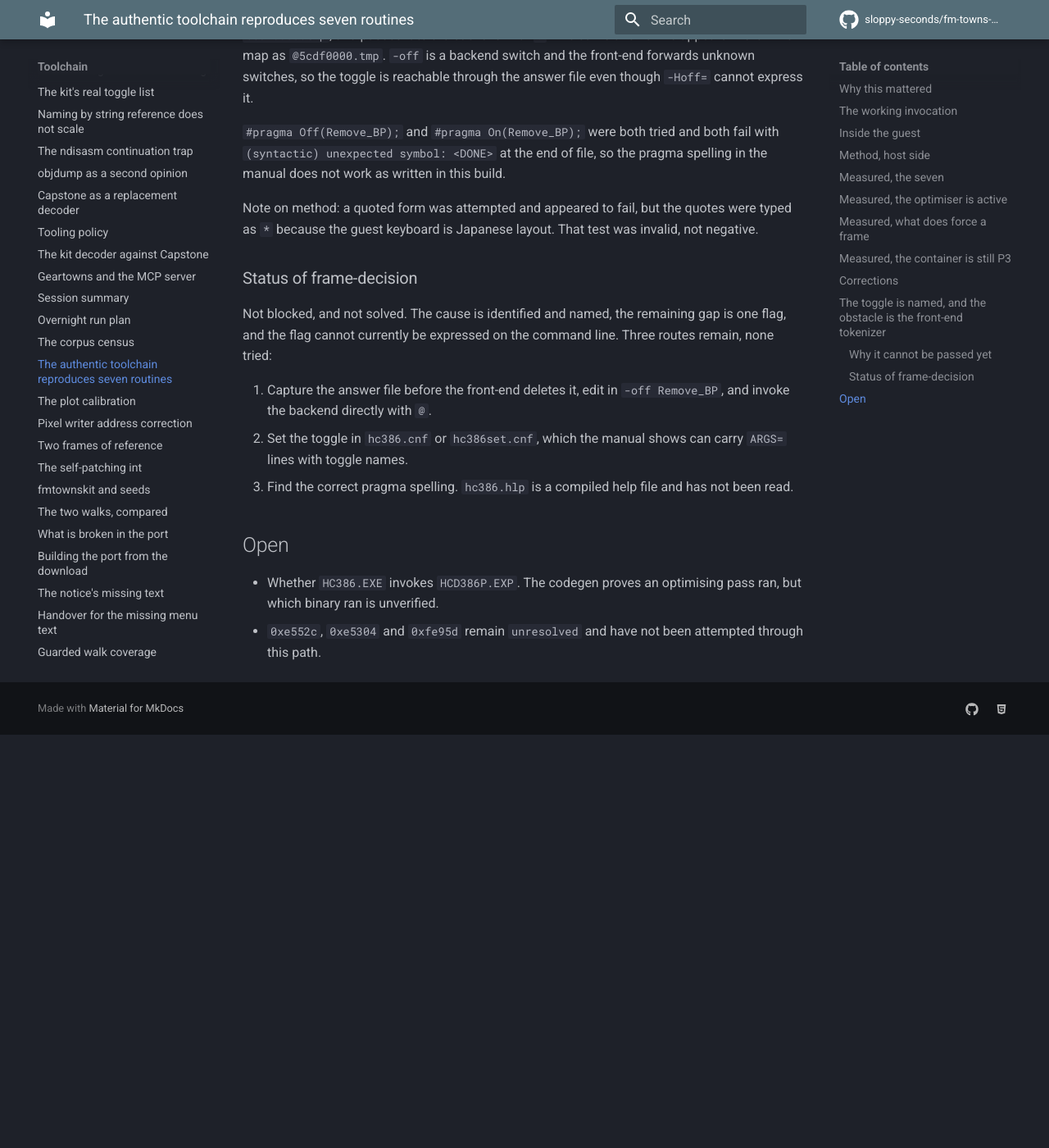
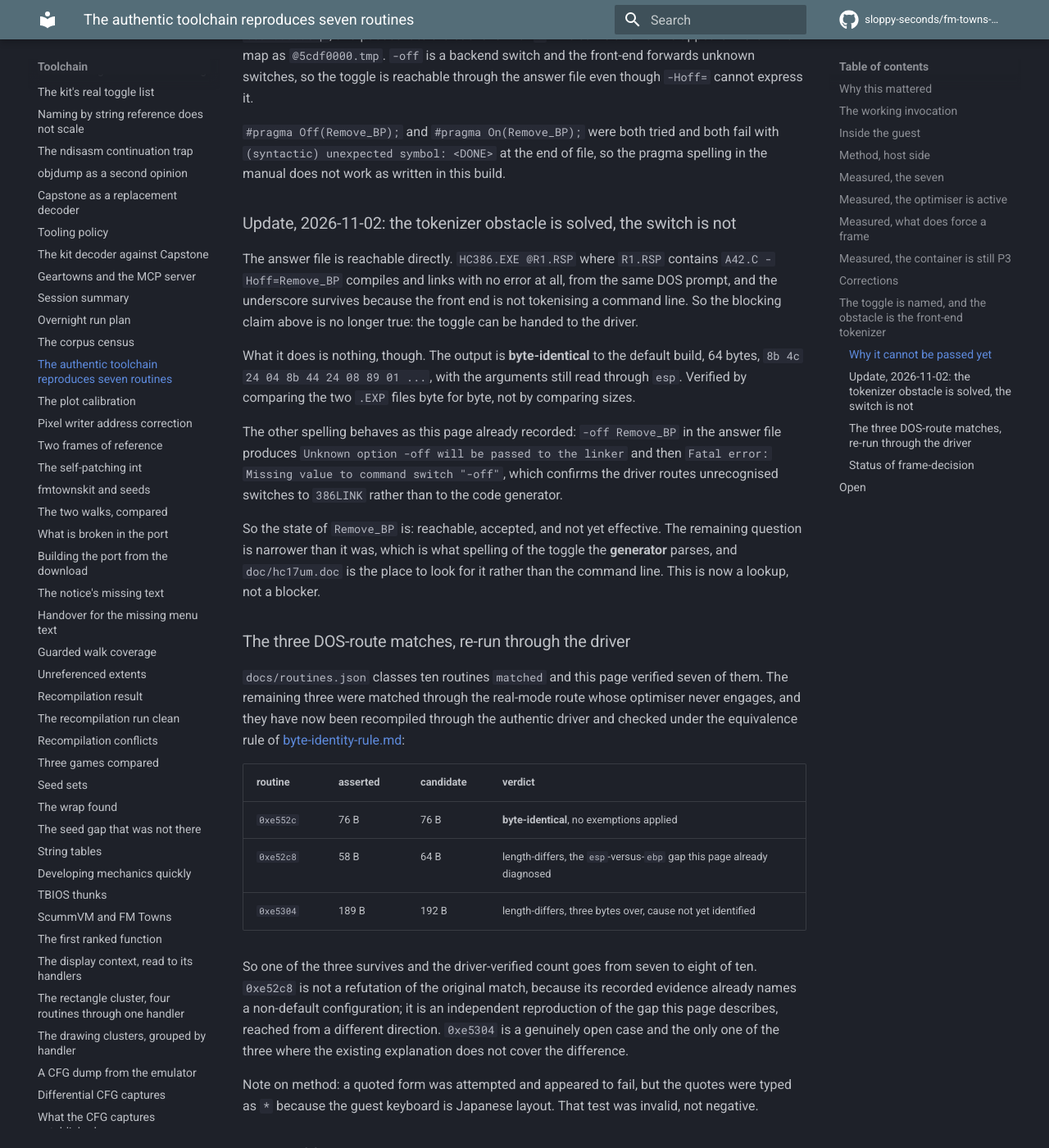
Before and after one commit to sloppy-seconds/fm-towns-ultima, an MkDocs documentation site: the page built from docs/highc-authentic-toolchain.md, in a window 1280 px wide and 1400 px high, scrolled down 5430 px. Shown: the whole window at 82% size. Built offline with MkDocs 1.6.1 and Material for MkDocs 9.7.7, drawn with Linux system fonts in a browser that asks for light colours; comment, search, counter and statistics services are not loaded; before the commit the page ends 6326 px from its top, so only the background shows below that.

Commit message:
attribution: 8 of 10 matched routines now driver-verified, and Remove_BP is reachable but inert
Two follow-ups past the stated scope, both closing gaps the campaign's own reports
had opened.

Re-ran the three `matched` routines that had only ever been matched through the
real-mode route. 0xe552c comes out byte-identical through the authentic driver with
zero exemptions applied, so the driver-verified count is eight of ten, not seven.
0xe52c8 is 64B against an asserted 58B, which is not a refutation but an
independent reproduction of the esp-versus-ebp gap highc-authentic-toolchain.md
already diagnoses, reached from a different direction. 0xe5304 is 192B against
189B and is the one genuinely open case: no existing explanation covers three
bytes.

The Remove_BP blocker moved. The page recorded the toggle as unreachable because
the front end tokenises on the underscore. It is reachable: a response file,
`HC386.EXE @R1.RSP` containing `A42.C -Hoff=Remove_BP`, compiles and links cleanly
with the underscore intact. What it does is nothing. The output is byte-identical
to the default build, established by comparing the two .EXP files byte for byte
rather than their sizes. `-off Remove_BP` in the answer file confirms why the
routing matters: the driver forwards unrecognised switches to 386LINK, not to the
code generator. So the state is now "accepted by the driver, not yet effective on
the generator", which is a lookup in doc/hc17um.doc rather than an obstacle, and a
much smaller question than the one it replaces.

atlas-build.py gained --corpus so candidate sources compile through the same
authentic route without being mixed into the atlas statistics.

Two things learned the hard way and recorded: the guest cannot see files staged
while it runs, so an experiment needs a reset before it can be typed, and
`mdelete` is `mdel` on this host, which silently no-op'd a delete and nearly made
a stale .EXP read as a fresh result.

```diff
--- a/docs/attribution-samples.md
+++ b/docs/attribution-samples.md
@@ -129,6 +129,22 @@ against the authentic generator. The ledger should carry ten with seven flagged
 three DOS-route matches need re-running before they are cited as 1.73 output, because the real-mode generator
 is the one whose optimiser never engages.
 
+## The three DOS-route matches, re-run the same night
+
+Followed up rather than left as a caveat. Each was compiled through the authentic driver and checked under
+[byte-identity-rule.md](byte-identity-rule.md):
+
+| routine | asserted | candidate | verdict |
+|---|---|---|---|
+| `0xe552c` | 76 B | 76 B | **byte-identical**, zero exemptions applied |
+| `0xe52c8` | 58 B | 64 B | length-differs, and not a refutation: its recorded evidence already names a
+non-default configuration, and the gap is the `esp`-versus-`ebp` one |
+| `0xe5304` | 189 B | 192 B | length-differs by three bytes, and no existing explanation covers it |
+
+So **eight of the ten** `matched` routines are now confirmed against the generator that reproduced the game,
+and `0xe5304` is the one genuinely open case. Full write-up, including the `Remove_BP` experiment that came
+out of it: [highc-authentic-toolchain.md](highc-authentic-toolchain.md).
+
 ## What was not re-attempted
 
 The `TMENU.SYM1` naming route, which `docs/name-propagation.md` records as a measured negative. It was not
--- a/docs/highc-authentic-toolchain.md
+++ b/docs/highc-authentic-toolchain.md
@@ -229,6 +229,50 @@ the answer file even though `-Hoff=` cannot express it.
 fail with `(syntactic) unexpected symbol: <DONE>` at the end of file, so the
 pragma spelling in the manual does not work as written in this build.
 
+### Update, 2026-11-02: the tokenizer obstacle is solved, the switch is not
+
+The answer file is reachable directly. `HC386.EXE @R1.RSP` where `R1.RSP` contains
+`A42.C -Hoff=Remove_BP` compiles and links with no error at all, from the same
+DOS prompt, and the underscore survives because the front end is not tokenising a
+command line. So the blocking claim above is no longer true: the toggle can be
+handed to the driver.
+
+What it does is nothing, though. The output is **byte-identical** to the default
+build, 64 bytes, `8b 4c 24 04 8b 44 24 08 89 01 ...`, with the arguments still
+read through `esp`. Verified by comparing the two `.EXP` files byte for byte, not
+by comparing sizes.
+
+The other spelling behaves as this page already recorded: `-off Remove_BP` in the
+answer file produces `Unknown option -off will be passed to the linker` and then
+`Fatal error: Missing value to command switch "-off"`, which confirms the driver
+routes unrecognised switches to `386LINK` rather than to the code generator.
+
+So the state of `Remove_BP` is: reachable, accepted, and not yet effective. The
+remaining question is narrower than it was, which is what spelling of the toggle
+the **generator** parses, and `doc/hc17um.doc` is the place to look for it rather
+than the command line. This is now a lookup, not a blocker.
+
+### The three DOS-route matches, re-run through the driver
+
+`docs/routines.json` classes ten routines `matched` and this page verified seven of
+them. The remaining three were matched through the real-mode route whose optimiser
+never engages, and they have now been recompiled through the authentic driver and
+checked under the equivalence rule of
+[byte-identity-rule.md](byte-identity-rule.md):
+
+| routine | asserted | candidate | verdict |
+|---|---|---|---|
+| `0xe552c` | 76 B | 76 B | **byte-identical**, no exemptions applied |
+| `0xe52c8` | 58 B | 64 B | length-differs, the `esp`-versus-`ebp` gap this page already diagnosed |
+| `0xe5304` | 189 B | 192 B | length-differs, three bytes over, cause not yet identified |
+
+So one of the three survives and the driver-verified count goes from seven to
+eight of ten. `0xe52c8` is not a refutation of the original match, because its
+recorded evidence already names a non-default configuration; it is an independent
+reproduction of the gap this page describes, reached from a different direction.
+`0xe5304` is a genuinely open case and the only one of the three where the
+existing explanation does not cover the difference.
+
 Note on method: a quoted form was attempted and appeared to fail, but the quotes
 were typed as `*` because the guest keyboard is Japanese layout. That test was
 invalid, not negative.
--- a/docs/overnight-findings.md
+++ b/docs/overnight-findings.md
@@ -70,7 +70,26 @@ bytes in a 74-byte span and reads out as exactly the three documented `AUTOEXEC.
 those ten are the driver-route re-verification. Both numbers were always right and the sentence that put them
 side by side was the bug. Gate: `matched-routine count`, **seen to fail** when the expected count was changed.
 
-## 4. What is outstanding, by plan item
+## 4. Two follow-ups completed past the stated scope
+
+**The three DOS-route matches were re-run through the authentic driver**, because item 0b's own report said
+they should be before being cited as 1.73 output. Result: `0xe552c` is **byte-identical** with zero exemptions
+applied, so the driver-verified count goes from seven to **eight of ten**. `0xe52c8` comes out 64 B against an
+asserted 58 B, which is not a refutation but an independent reproduction of the `esp`-versus-`ebp` gap
+`highc-authentic-toolchain.md` already describes. `0xe5304` comes out 192 B against 189 B and is the one
+genuinely open case.
+
+**The `Remove_BP` blocker is partly cleared.** That page recorded the toggle as unreachable because the
+front-end tokenises on the underscore. It is reachable: `HC386.EXE @R1.RSP` with `A42.C -Hoff=Remove_BP` in
+the response file compiles and links cleanly, underscore intact. What it does is nothing, the output is
+**byte-identical** to the default build, verified by comparing the two `.EXP` files rather than their sizes.
+So the state moves from "blocked on the tokenizer" to "accepted by the driver, not yet effective on the code
+generator", which is a lookup in `doc/hc17um.doc` rather than an obstacle. `-off Remove_BP` in the answer file
+confirms the routing: the driver forwards unrecognised switches to `386LINK`, not to the generator.
+
+Both are written up in `docs/highc-authentic-toolchain.md` and `docs/attribution-samples.md`.
+
+## 5. What is outstanding, by plan item
 
 **0c needs a decision from you.** The clustering works and the ledger is committed, but the item's own
 acceptance check fails and I did not tune it away. The enter band does not cohere at any granularity: a sweep
```
Also changed, not shown: other parts of docs/overnight-findings.md (+1 -1 lines), 1 other file.
